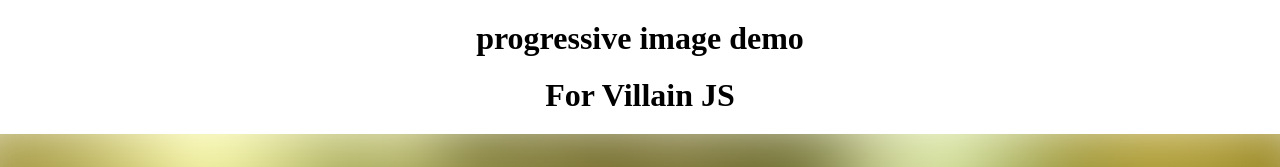
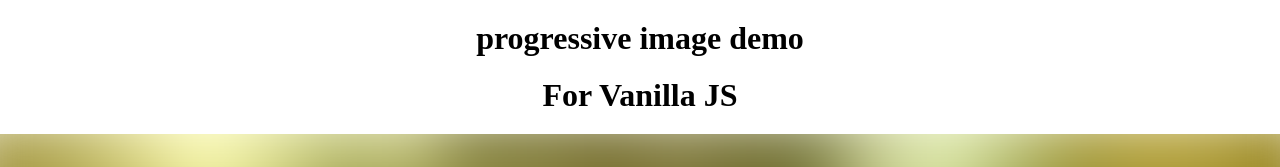
Before and after one commit to ccforward/progressive-image, a Vue app: page index.html in a window 1280 px wide. Shown: the top 167 px of the page. Built offline with nearby package versions, Linux system fonts and the light colour scheme.

Commit message:
fix the wrong word

```diff
--- a/index.html
+++ b/index.html
@@ -42,7 +42,7 @@
 
 <body>
   <h1>progressive image demo</h1>
-  <h1>For Villain JS</h1>
+  <h1>For Vanilla JS</h1>
   <main id="app">
     <div class="progressive full">
       <img class="preview lazy" data-src="./assets/1.jpg" src="./assets/r1.jpg" />
--- a/package.json
+++ b/package.json
@@ -1,7 +1,7 @@
 {
   "name": "progressive-image",
-  "version": "1.0.0",
-  "description": "A dead simple progressive-image module for Villain JavaScript and Vue.js 1.0+ & 2.0+",
+  "version": "1.0.1",
+  "description": "A dead simple progressive-image module for Vanilla JavaScript and Vue.js 1.0+ & 2.0+",
   "main": "index.js",
   "scripts": {
     "build": "webpack --config webpack.js",
```
Also changed, not shown: README.md.
